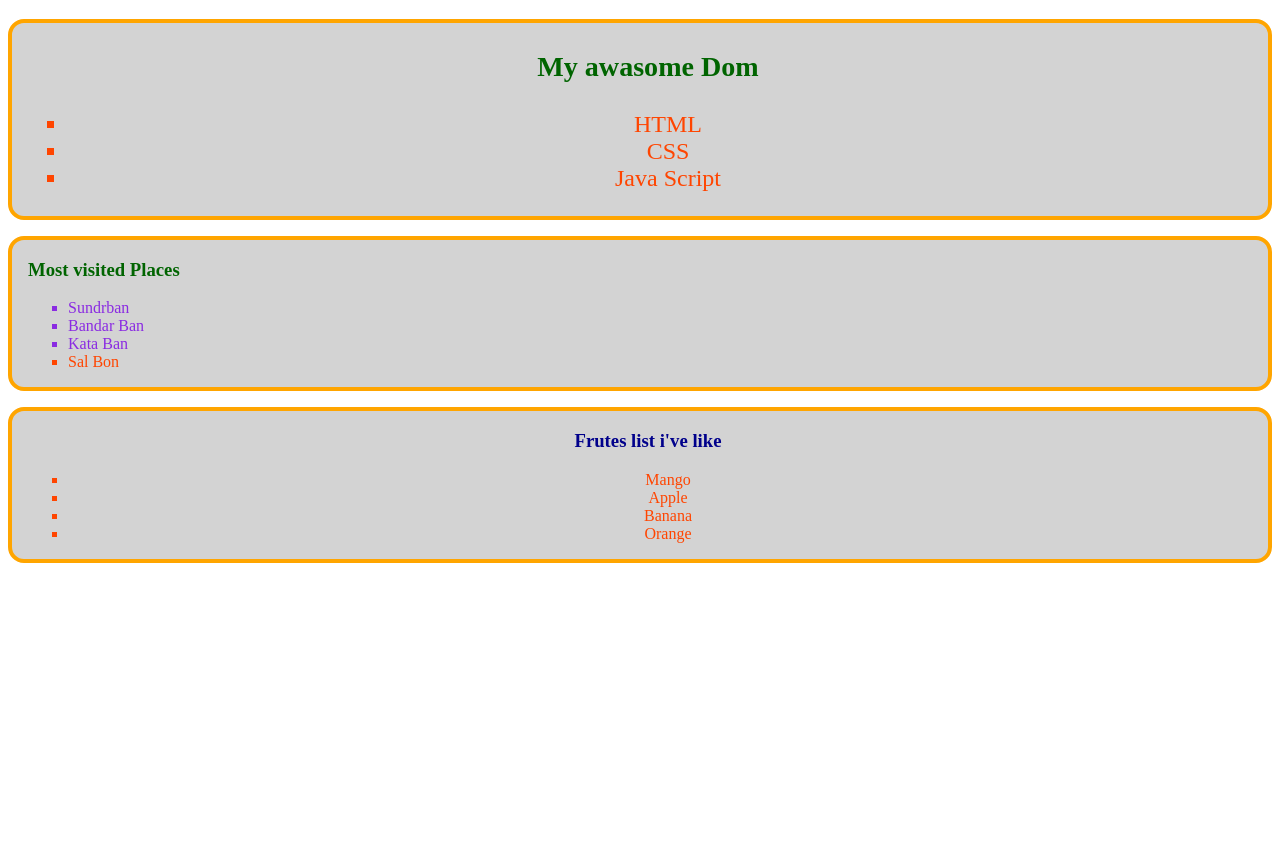
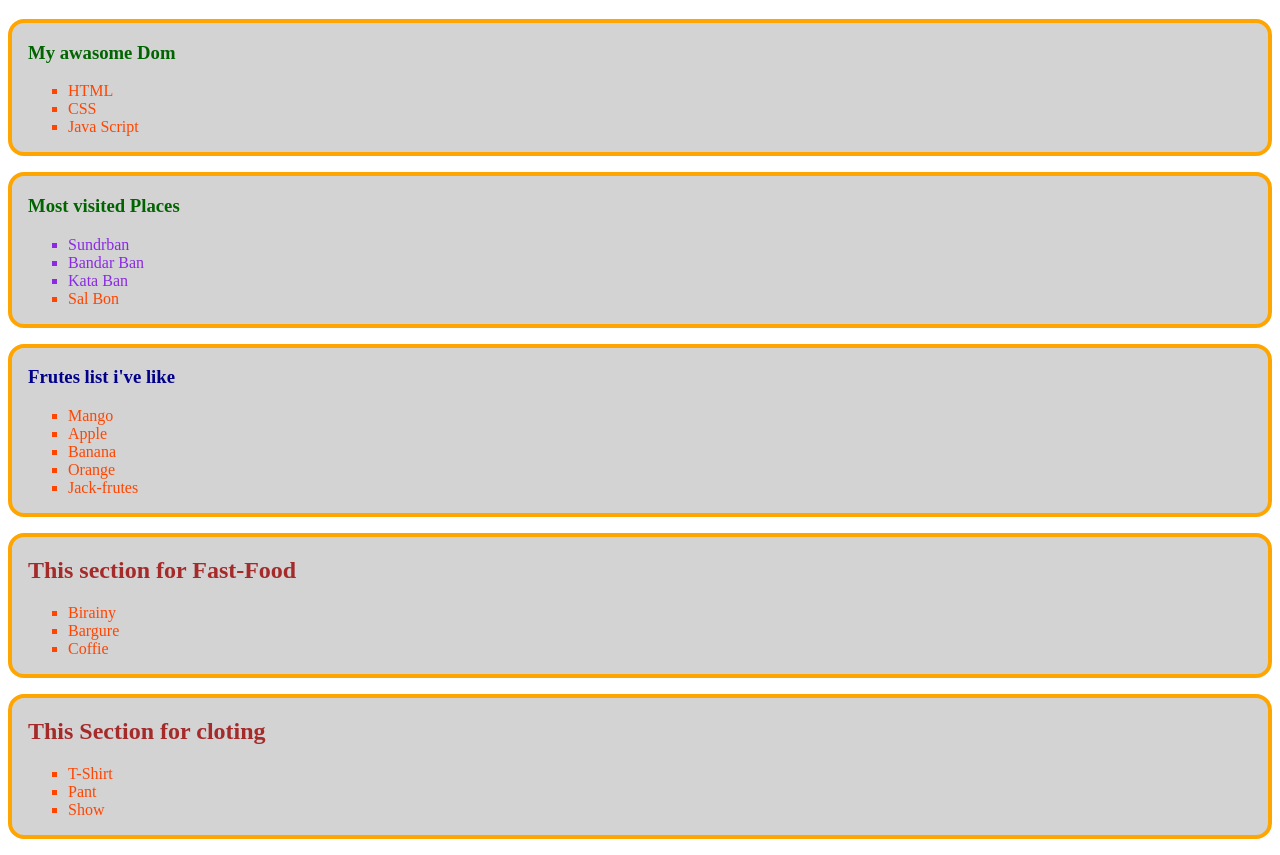
Before and after one commit to hellosiyam/mi-5-mo-24-repo, a plain HTML site: page index.html in a window 1280 px wide. Shown: the part 61-916 px from the top of the page. Before the commit the page ends 800 px from the top, so only its background shows below. Drawn offline with Linux system fonts and the light colour scheme.

Commit message:
moudiol-24

```diff
--- a/index.html
+++ b/index.html
@@ -16,8 +16,8 @@
 </head>
 <body>
     <header><h1 id="title" class="clTittle" class="blue" class="green">Welcome my Docoment Page</h1></header>
-    <main>
-        <section id="web-devlpo" class="dom-section">
+    <main id="main-content">
+        <section>
             <h3>My awasome Dom</h3>
             <ul>
                 <li>HTML</li>
@@ -25,18 +25,18 @@
                 <li>Java Script</li>
             </ul>
         </section>
-        <section class="visited-list">
+        <section id="customId">
             <h3>Most visited Places</h3>
-            <ul>
+            <ul class="placesUl">
                 <li class="vesited-places">Sundrban</li>
                 <li class="vesited-places">Bandar Ban</li>
                 <li class="vesited-places">Kata Ban</li>
                 <li>Sal Bon</li>
             </ul>
         </section>
-        <section id="frutes-continer">
+        <section>
             <h3 id="frutes-tittle">Frutes list i've like</h3>
-            <ul>
+            <ul id="fevorits">
                 <li>Mango</li>
                 <li>Apple</li>
                 <li>Banana</li>
@@ -45,7 +45,9 @@
         </section>
     </main>
     <script src="js/dom.js"></script>
+    <script src="js/append.js"></script>
     <script src="js/style.js"></script>
+
     <!-- <script>
         const getLi = document.getElementsByTagName("li")
         for(const li of getLi){
--- /dev/null
+++ b/js/append.js
@@ -0,0 +1,50 @@
+const frute = document.getElementById("fevorits");
+const li = document.createElement("li");
+li.innerText="Jack-frutes";
+frute.append(li);
+
+const mainContiner = document.getElementById("main-content");
+
+const section = document.createElement("section");
+const h1 = document.createElement("h1");
+h1.innerText = "This section for Fast-Food";
+section.appendChild(h1);
+const ul = document.createElement('ul');
+const li1 = document.createElement("li");
+li1.innerText = "Birainy";
+ul.append(li1);
+
+const li2 = document.createElement("li");
+li2.innerText = "Bargure";
+ul.append(li2);
+
+const li3 = document.createElement("li");
+li3.innerText = "Coffie";
+ul.append(li3);
+
+section.appendChild(ul);
+
+mainContiner.appendChild(section)
+
+const cloting = document.getElementById("main-content");
+const section1 = document.createElement("section");
+const h1ForCloting = document.createElement("h1");
+h1ForCloting.innerText = "This Section for cloting";
+section1.appendChild(h1ForCloting);
+
+const ulForCloting = document.createElement("ul");
+const li1ForCloting = document.createElement("li");
+li1ForCloting.innerText = "T-Shirt"
+ulForCloting.append(li1ForCloting);
+
+const li2ForCloting = document.createElement("li");
+li2ForCloting.innerText = "Pant";
+ulForCloting.append(li2ForCloting);
+
+const li3ForCloting = document.createElement("li");
+li3ForCloting.innerText = "Show";
+ulForCloting.append(li3ForCloting);
+
+section1.appendChild(ulForCloting);
+
+cloting.appendChild(section1)
--- a/js/style.js
+++ b/js/style.js
@@ -6,12 +6,15 @@ for(const section of sections){
     section.style.paddingLeft = "16px";
     section.style.backgroundColor = "lightGray"
 }
+const div=document.querySelector('div')
+div.classList.add('divStyle')
 
-const frutes = document.getElementById("frutes-continer")
-frutes.style.textAlign = "center"
+// const frutes = document.getElementById("frutes-continer")
+// frutes.style.textAlign = "center"
 
-const web = document.getElementById("web-devlpo")
-web.classList.add('dom-section')
+const web = document.querySelector("section")
+web.classList.add('customCss')
 
-const web2 = document.getElementById("web-devlpo")
+const web2 = document.getElementById("customId")
 web2.classList.add("text-size")
+web2.classList.add('customCss')
--- a/styles/style.css
+++ b/styles/style.css
@@ -8,10 +8,20 @@ li{
     list-style: square;
     color: orangered;
 }
-.dom-section{
-    padding-top: "24px";
+.domCustom{
+    padding-top: "20px";
 }
 .text-size{
     font-size: x-large;
     text-align: center;
 }
+
+.divStyle{
+    padding: 20px;
+    background-color: red;
+    color: white;
+}
+
+.customCss{
+    padding-top: 20px;
+}
```
